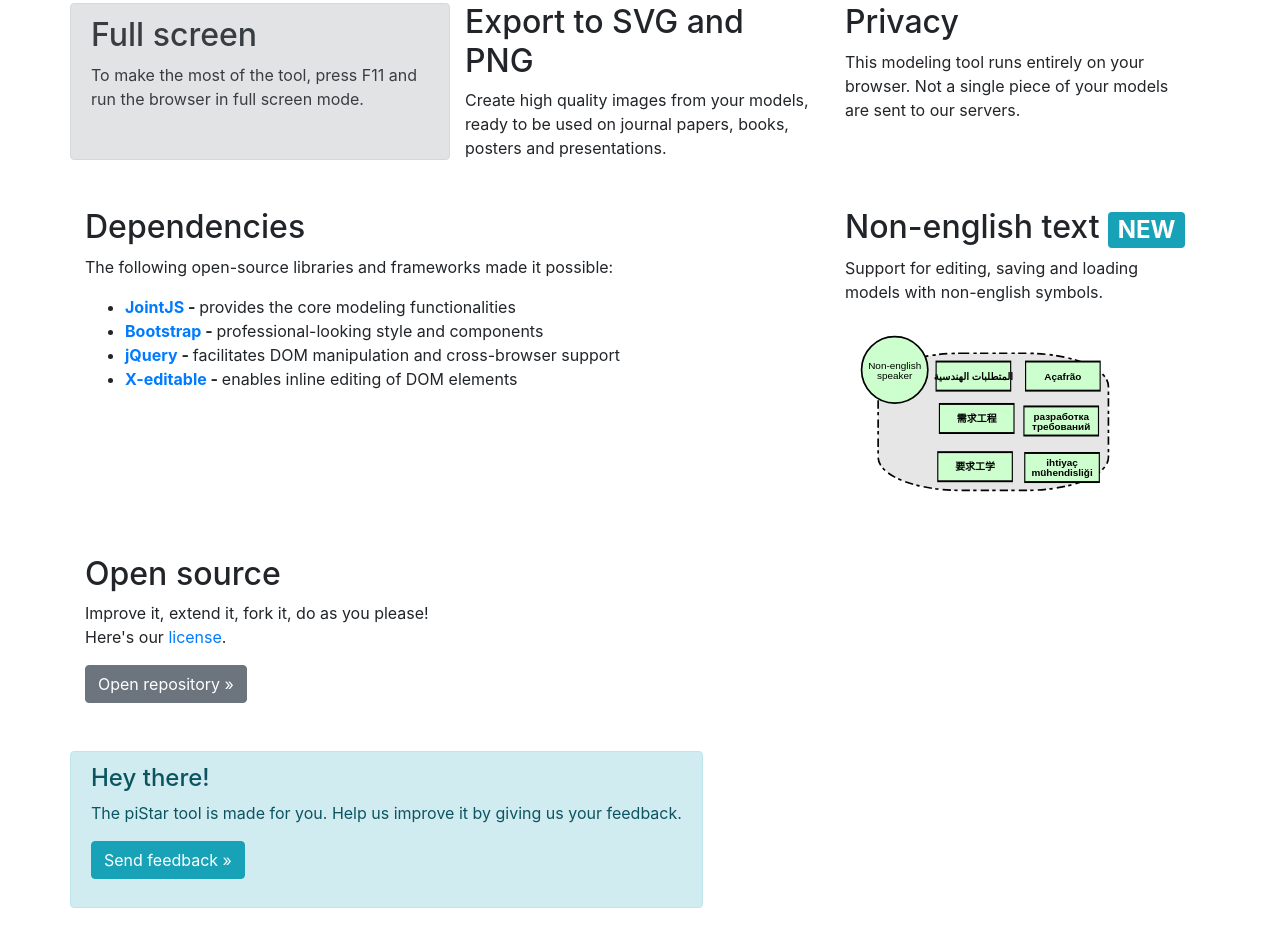
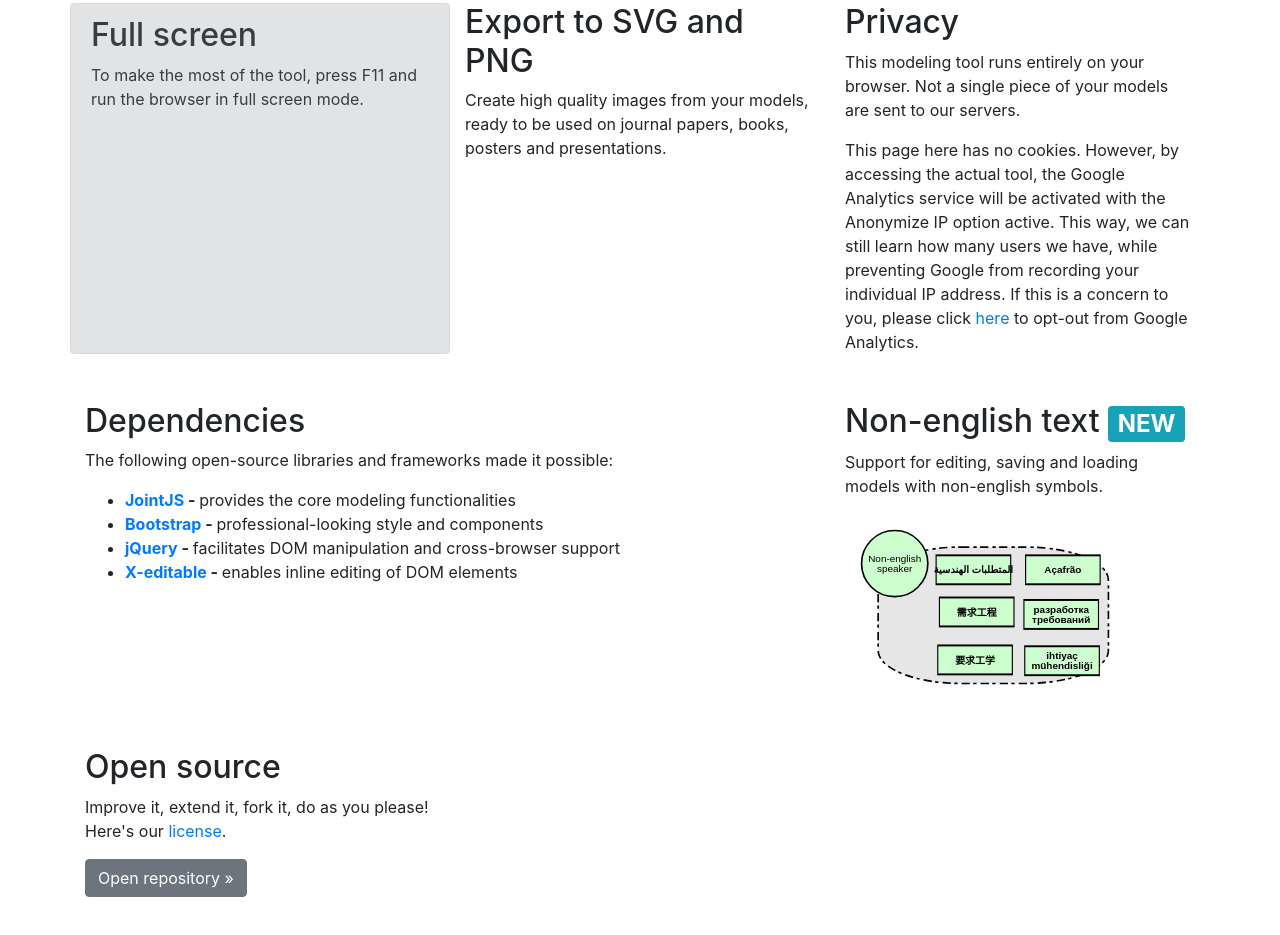
Before and after one commit to jhcp/pistar-intro, a plain HTML site: page index.html in a window 1280 px wide. Shown: the part 1002-1937 px from the top of the page. Drawn offline with Linux system fonts and the light colour scheme.

Commit message:
change Privacy info

```diff
--- a/index.html
+++ b/index.html
@@ -114,6 +114,11 @@
                 <h2>Privacy</h2>
                 <p>This modeling tool runs entirely on your browser. Not a single piece of your models are sent to our
                     servers.</p>
+                <p>This page here has no cookies. However, by accessing the actual tool, the Google Analytics service will be activated
+                    with the Anonymize IP option active. This way, we can still learn how many users we have,
+                    while preventing Google from recording your individual IP address.
+                    If this is a concern to you, please click
+                    <a href="https://tools.google.com/dlpage/gaoptout?hl=en" target="_blank">here</a> to opt-out from Google Analytics.</p>
             </div>
         </div>
 
```
